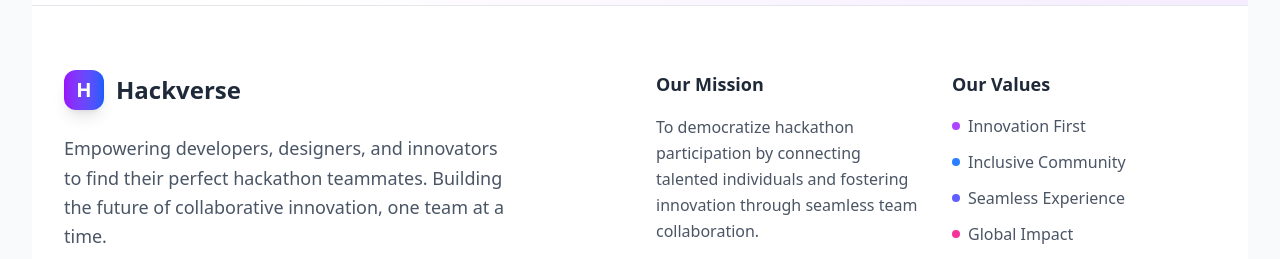
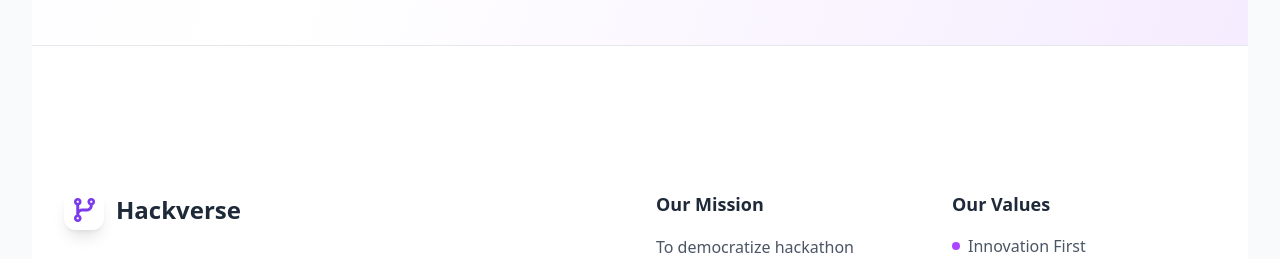
Before and after one commit to IMSHIVAMRAJ/HackVerse, a React (Vite) app in the folder frontend/: page /dashboard in a window 1280 px wide. Shown: the part 3653-3912 px from the top of the page. Built offline with nearby package versions, Linux system fonts and the light colour scheme; no server answers; sample sign-in values are in the browser's storage.

Commit message:
footer added

```diff
--- a/frontend/src/components/Footer.jsx
+++ b/frontend/src/components/Footer.jsx
@@ -1,15 +1,16 @@
 import { Heart, Code, Users, Zap } from "lucide-react"
+import logo from "../assets/Frame.png"
 
 const Footer = () => {
   return (
-    <footer className="bg-white border-t border-gray-200">
-      <div className="max-w-7xl mx-auto px-4 sm:px-6 lg:px-8 py-16">
+    <footer className="bg-white border-t border-gray-200 mt-10">
+      <div className="max-w-7xl mx-auto px-4 sm:px-6 lg:px-8 py-16 mt-20">
         <div className="grid grid-cols-1 md:grid-cols-2 lg:grid-cols-4 gap-8">
           {/* Brand Section */}
           <div className="lg:col-span-2 space-y-6">
             <div className="flex items-center space-x-3">
-              <div className="w-10 h-10 bg-gradient-to-r from-purple-600 to-blue-600 rounded-xl flex items-center justify-center shadow-lg">
-                <span className="text-white font-bold text-xl">H</span>
+              <div className="w-10 h-10 rounded-xl flex items-center justify-center shadow-lg">
+                <span className><img src={logo} alt="Hackverse Logo" /></span>
               </div>
               <span className="text-gray-800 font-bold text-2xl">Hackverse</span>
             </div>
--- a/frontend/src/pages/RequirementPage.jsx
+++ b/frontend/src/pages/RequirementPage.jsx
@@ -5,6 +5,7 @@ import { Users, Mail, Linkedin, Edit, Calendar, MessageCircle, Settings } from "
 import NavbarH from "../components/NavbarH"
 import { getAuthToken } from "../utils/auth"
 import UpdateRequirementModal from "../components/UpdateRequirementModal"
+import Footer from "../components/Footer"
 
 const RequirementsPage = () => {
   const [requirements, setRequirements] = useState([])
@@ -198,6 +199,7 @@ const RequirementsPage = () => {
           onUpdateSuccess={handleUpdateSuccess}
         />
       )}
+      <Footer />
     </div>
   )
 }
@@ -229,6 +231,7 @@ const RequirementCard = ({ requirement, onUpdate }) => {
   const daysUntilExpiry = getDaysUntilExpiry()
 
   return (
+    <>
     <div className="bg-white rounded-lg shadow-lg hover:shadow-xl transition-all duration-300 border-0 relative">
       <div className="p-6">
         {/* Header with status and time left */}
@@ -342,7 +345,10 @@ const RequirementCard = ({ requirement, onUpdate }) => {
           )}
         </div>
       </div>
+
     </div>
+
+    </>
   )
 }
 
--- a/frontend/src/pages/TeamsPage.jsx
+++ b/frontend/src/pages/TeamsPage.jsx
@@ -4,6 +4,7 @@ import { useState, useEffect } from "react";
 import { Users, Mail, Linkedin, Search, Filter } from "lucide-react";
 import NavbarH from "../components/NavbarH";
 import { getAuthToken } from "../utils/auth";
+import Footer from "../components/Footer";
 
 const TeamsPage = () => {
   const [teams, setTeams] = useState([]);
@@ -219,6 +220,7 @@ const TeamsPage = () => {
           )}
         </div>
       </div>
+      <Footer/>
     </div>
   );
 };
```
